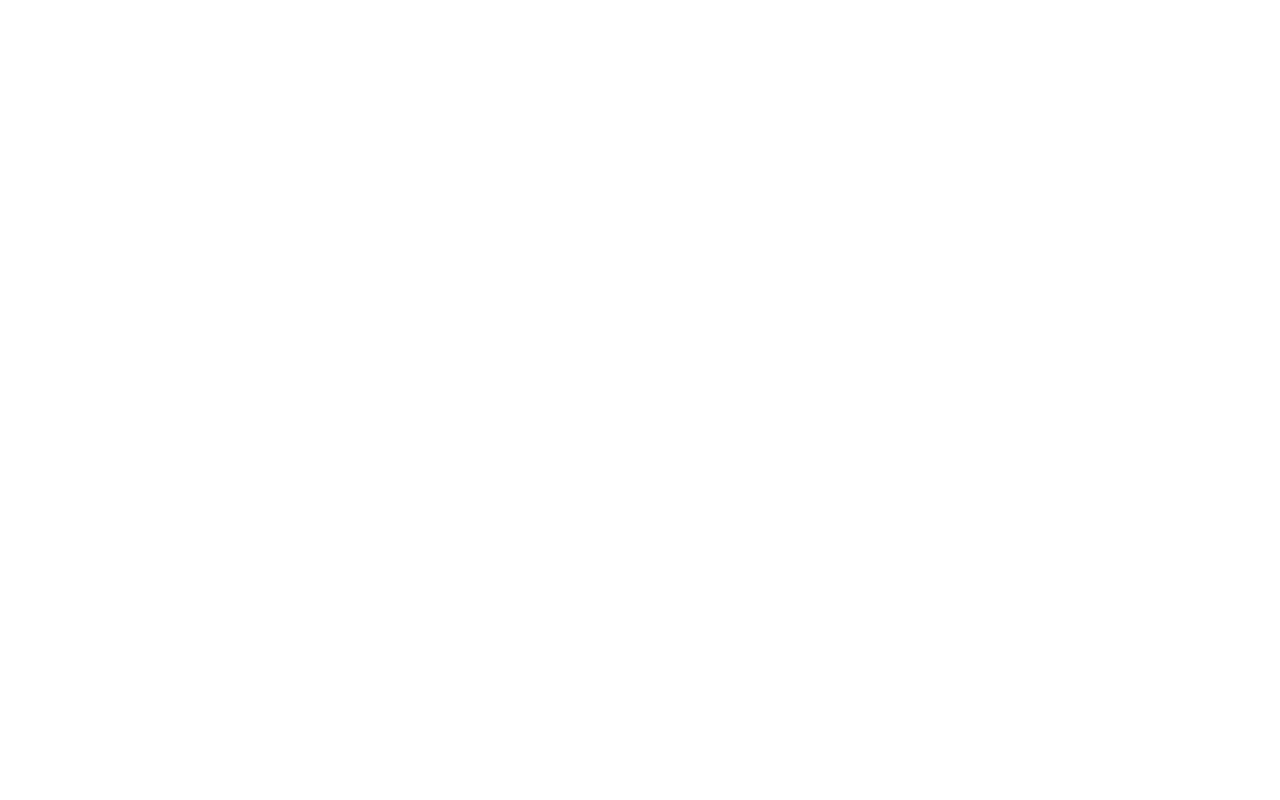
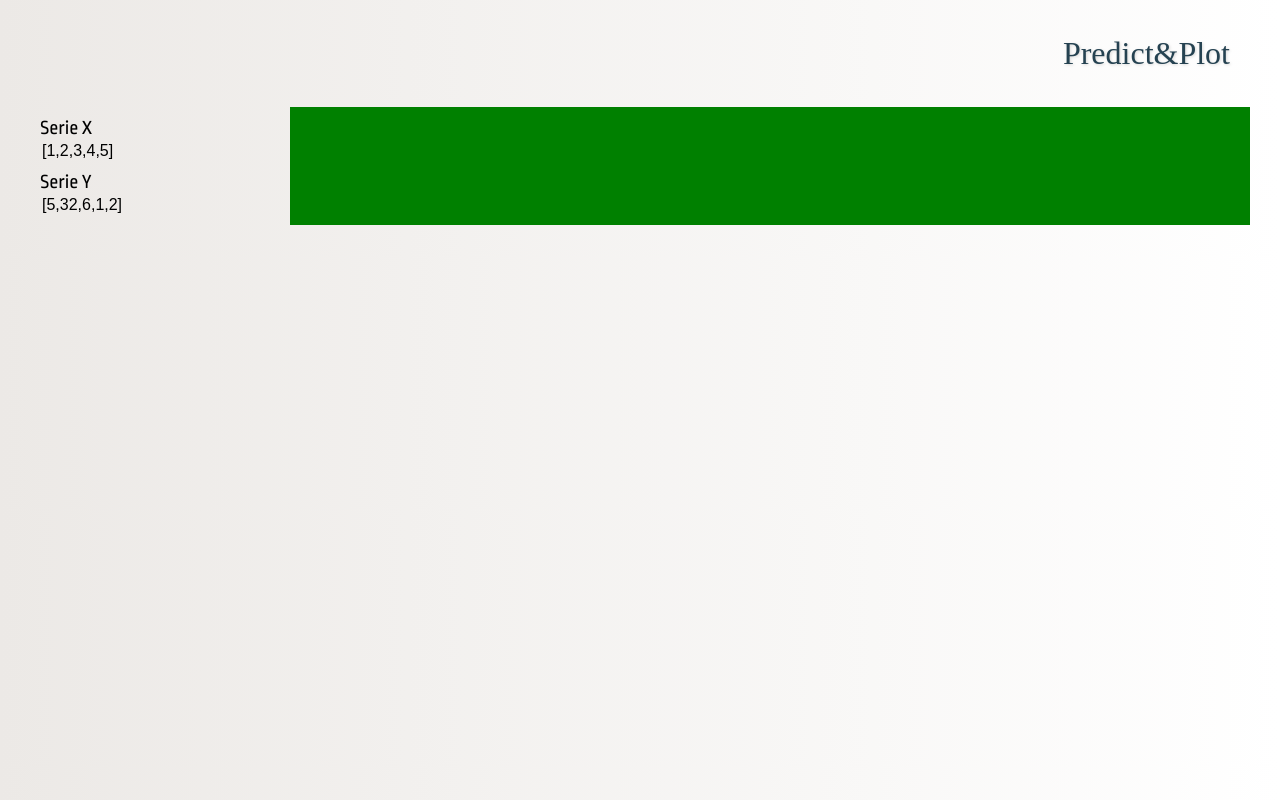
Before and after one commit to mmoraisa/predict-and-plot, a React app: page / in a window 1280 px wide. Built offline with nearby package versions, Linux system fonts and the light colour scheme; a web font is replaced by a local one.

Commit message:
feat: added SeriesInput component

```diff
--- a/package.json
+++ b/package.json
@@ -3,6 +3,7 @@
   "version": "0.1.0",
   "private": true,
   "dependencies": {
+    "@tensorflow/tfjs": "^0.11.6",
     "react": "^16.4.1",
     "react-dom": "^16.4.1",
     "react-scripts": "1.1.4"
--- a/public/index.html
+++ b/public/index.html
@@ -6,6 +6,8 @@
     <meta name="theme-color" content="#000000">
     <link rel="manifest" href="%PUBLIC_URL%/manifest.json">
     <link rel="shortcut icon" href="%PUBLIC_URL%/favicon.ico">
+    <link href="https://fonts.googleapis.com/css?family=Rancho" rel="stylesheet">
+    <link href="https://fonts.googleapis.com/css?family=Ropa+Sans" rel="stylesheet">
     <title>Predict and Plot</title>
   </head>
   <body>
--- /dev/null
+++ b/src/components/SeriesInput.css
@@ -0,0 +1,13 @@
+.series-input {
+    margin: 10px;
+    font-family: 'Ropa Sans', sans-serif;
+    font-size: 20px;
+}
+
+.series-input > .value > input {
+    width: 100%;
+    font-size: 16px;
+    background: none;
+    border: none;
+    outline: none;
+}
--- /dev/null
+++ b/src/components/SeriesInput.js
@@ -0,0 +1,28 @@
+import React, { Component } from 'react'
+import './SeriesInput.css'
+
+class SeriesInput extends Component {
+
+    render () {
+
+        const {
+            name,
+            placeholder = []
+        } = this.props
+
+        return (
+            <div className="series-input">
+                <span className="name">{ name }</span>
+                <div className="value">
+                    <input
+                        ref={ ref => this.inputSeries = ref }
+                        type="text"
+                        defaultValue={ `[${ placeholder.join(',') }]` }
+                    />
+                </div>
+            </div>
+        )
+    }
+}
+
+export default SeriesInput
--- /dev/null
+++ b/src/index.css
@@ -0,0 +1,11 @@
+body {
+    margin: 0;
+    padding: 20px;
+    background: linear-gradient(90deg, #ECE9E6, #FFFFFF);
+}
+
+@media screen and (max-width: 480px) {
+    body {
+        padding: 1%;
+    }
+}
--- a/src/index.js
+++ b/src/index.js
@@ -1,7 +1,10 @@
 import React from 'react'
 import ReactDOM from 'react-dom'
+import './index.css'
+
+import Main from './pages/Main'
 
 import registerServiceWorker from './registerServiceWorker'
 
-ReactDOM.render('', document.getElementById('root'))
+ReactDOM.render(<Main />, document.getElementById('root'))
 registerServiceWorker()
--- /dev/null
+++ b/src/pages/Main.css
@@ -0,0 +1,46 @@
+h1 {
+    margin: 15px 15px 25px 15px;
+    padding: 0 15px;
+    font-family: 'Rancho', cursive;
+    font-weight: 400;
+    text-align: right;
+    color: #254251;
+    text-shadow: 1px 1px 3px rgba(0,0,0,.15);
+}
+
+.content {
+    display: flex;
+}
+
+.content > section {
+    margin: 10px;
+}
+
+.content > .series {
+    flex: 1;
+}
+
+.content > .function {
+    flex: 4;
+    background-color: green;
+}
+
+@media screen and (max-width: 768px) {
+
+    .content {
+        flex-direction: column;
+    }
+
+}
+
+@media screen and (max-width: 480px) {
+
+    h1 {
+        margin: 1% 1% 1.75% 1%;
+    }
+
+    .content > section {
+        margin: 1%;
+    }
+
+}
--- /dev/null
+++ b/src/pages/Main.js
@@ -0,0 +1,32 @@
+import React, { Component } from 'react'
+import './Main.css'
+
+import SeriesInput from '../components/SeriesInput'
+
+const placeholderSerieX = [1,2,3,4,5];
+const placeholderSerieY = [5,32,6,1,2];
+
+class Main extends Component{
+    render () {
+        return (
+            <div>
+                <h1>Predict&Plot</h1>
+                <div className="content">
+                    <section className="series">
+                        <SeriesInput
+                            name="Serie X"
+                            placeholder={ placeholderSerieX }
+                            />
+                        <SeriesInput
+                            name="Serie Y"
+                            placeholder={ placeholderSerieY }
+                            />
+                    </section>
+                    <section className="function"></section>
+                </div>
+            </div>
+        )
+    }
+}
+
+export default Main
```
